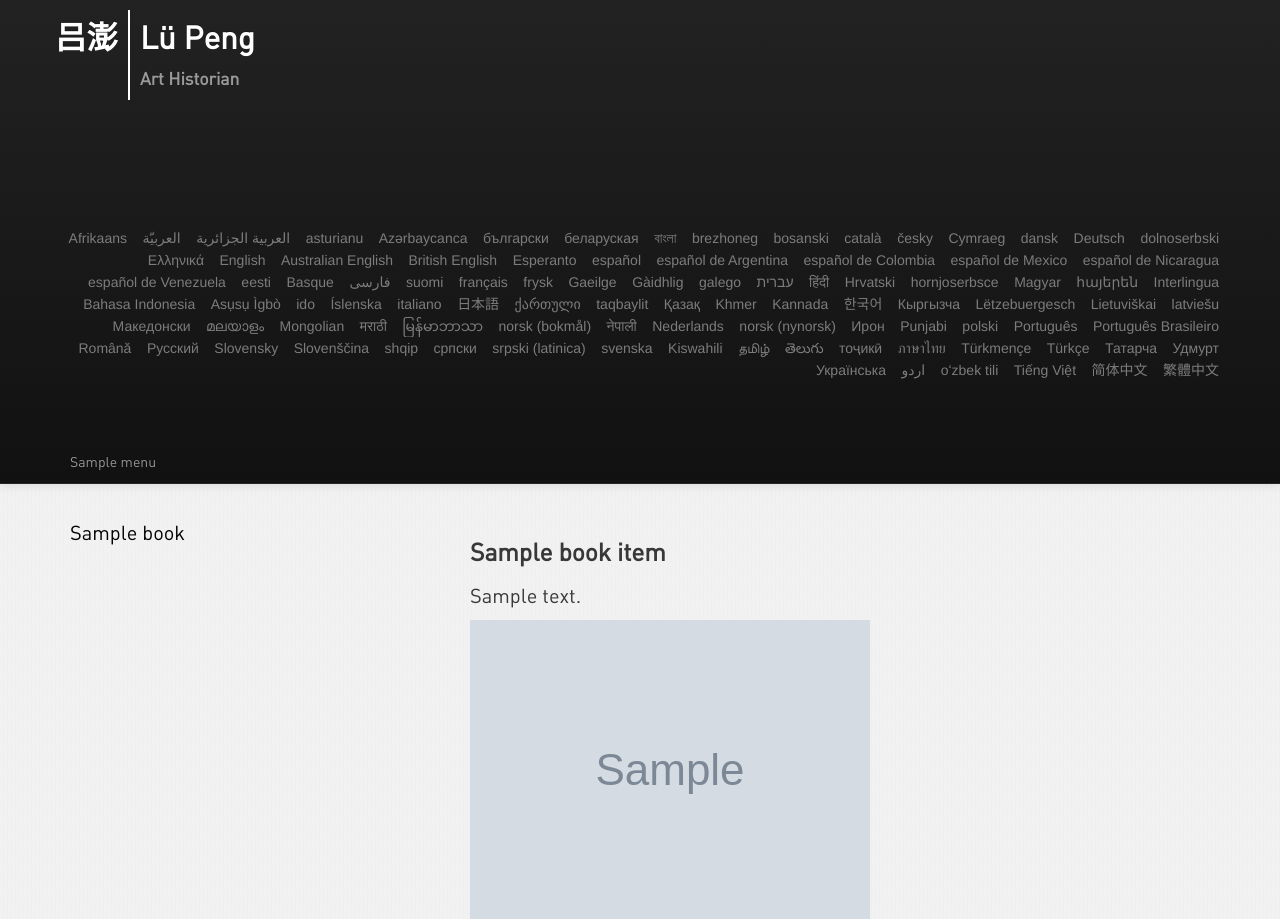
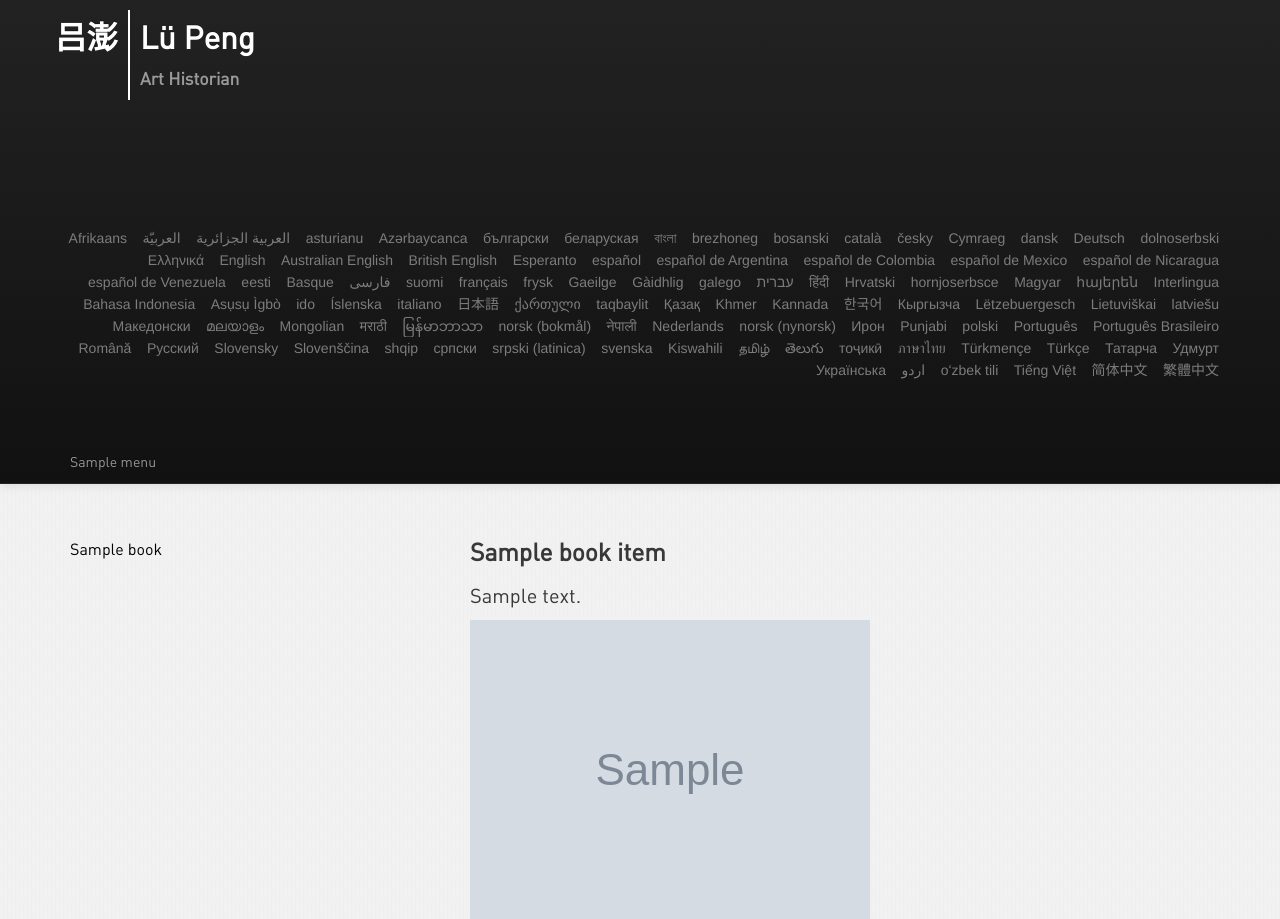
Before and after one commit to hagyma/xutt, a Django app: template templates/book.html in a window 1280 px wide. Shown: the top 919 px of the page. Run offline with Django 3.2, Linux system fonts and the light colour scheme; the template is opened without the code that fills it: most values are stand-ins (such as "Sample title", 1, 10 or a date in 2020); grey boxes marked "Sample" are stand-in pictures; some libraries are stand-ins or nearby versions.

Commit message:
FIX #list style

```diff
--- a/static/css/style.css
+++ b/static/css/style.css
@@ -206,6 +206,23 @@ header{
     margin: 0 20px 0 0;
 }
 
+.lists{
+    margin: 15px 0 0 0;
+}
+
+.lists li{
+    padding: 0 0 5px 0;
+}
+
+.lists li a{
+    font-size: 16px;
+    color: #383838;
+}
+
+.lists li a:hover{
+    color: #000000;
+}
+
 
 #footer{
     padding-left: 20px;
--- a/templates/book.html
+++ b/templates/book.html
@@ -4,7 +4,7 @@
 
 <div class="span4">
 
-	<ul class="unstyled">
+	<ul class="unstyled lists">
 	{% for book in books %}
 	<li>
 		<a href="{% url books %}?book={{ book.pk }}" {% if book_item %}{% if book_item.pk == book.pk %} class="active items"{% endif %}{% endif %}>{{ book.title }}</a>
--- a/templates/project.html
+++ b/templates/project.html
@@ -4,7 +4,7 @@
 
 <div class="span4">
 
-	<ul class="unstyled">
+	<ul class="unstyled lists">
 	{% for project in projects %}
 	<li>
 		<a href="{% url projects %}?project={{ project.pk }}" {% if project_item %}{% if project_item.pk == project.pk %} class="active items"{% endif %}{% endif %}>{{ project.title }}</a>
--- a/templates/publication.html
+++ b/templates/publication.html
@@ -4,7 +4,7 @@
 
 <div class="span4">
 
-	<ul class="unstyled">
+	<ul class="unstyled lists">
 	{% for publication in publications %}
 	<li>
 		<a href="{% url publications %}?publication={{ publication.pk }}" {% if publication_item %}{% if publication_item.pk == publication.pk %} class="active items"{% endif %}{% endif %}>{{ publication.title }}</a>
```
